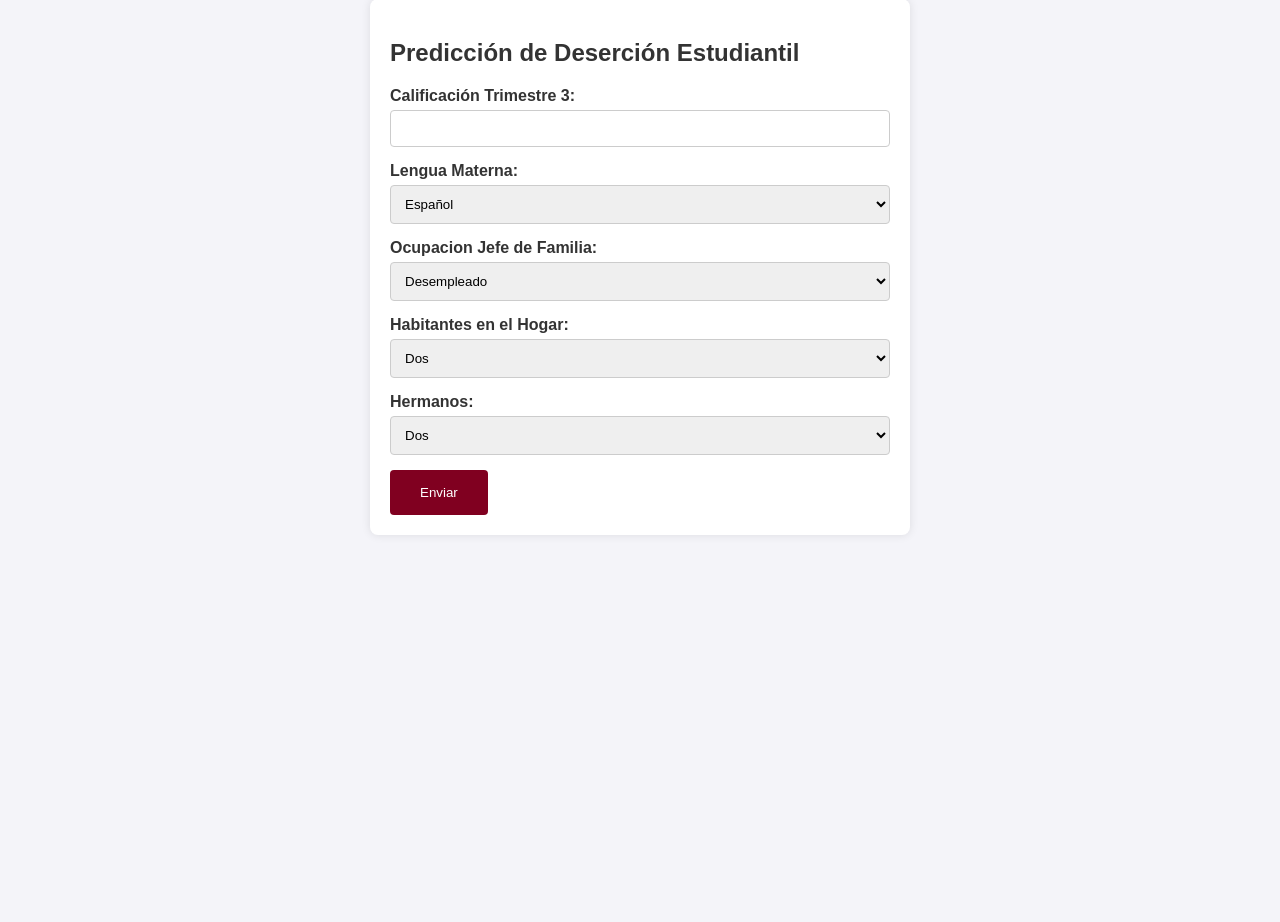
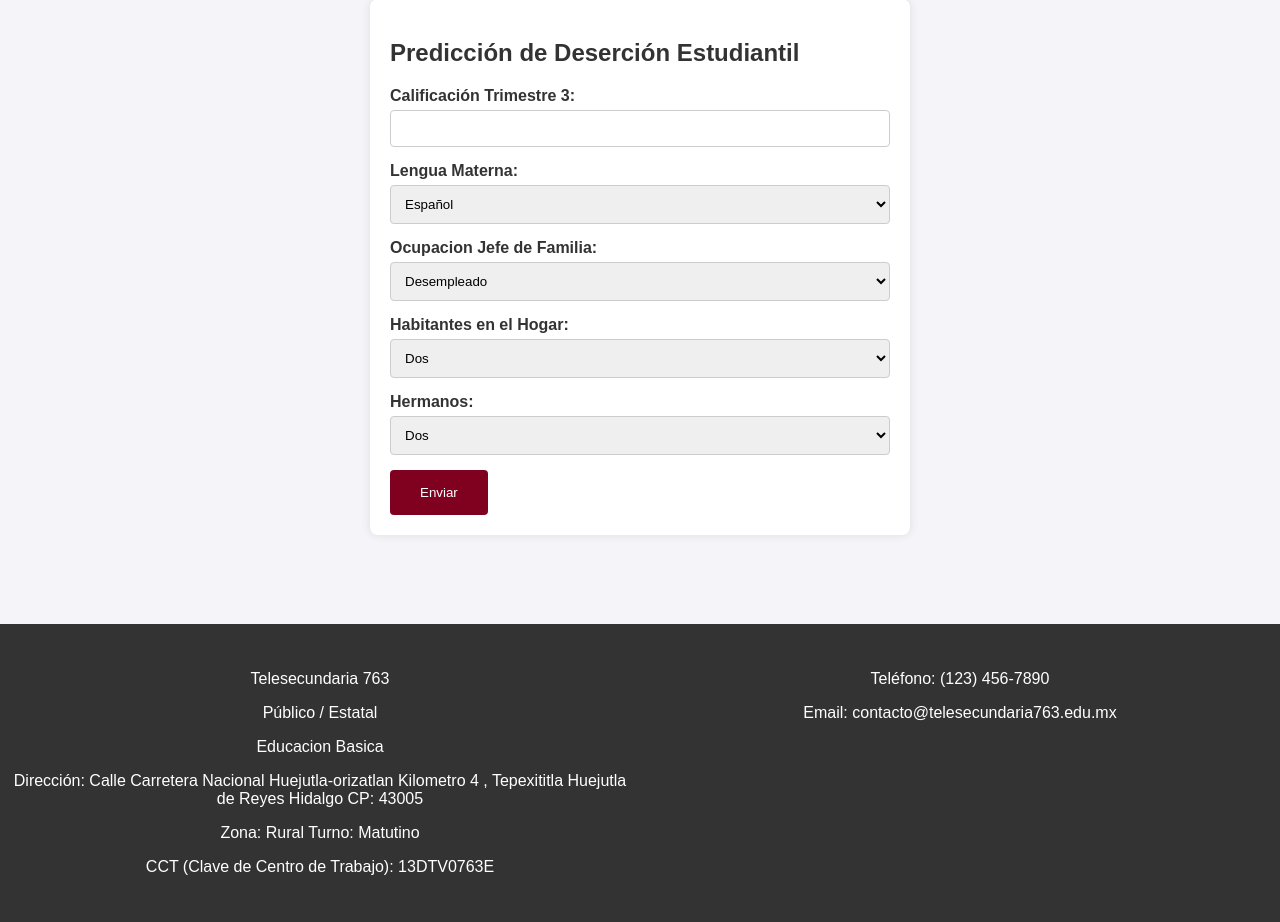
Before and after one commit to eduardo539/desercion_telesecundaria763, a Flask app: page / in a window 1280 px wide. Shown: the part 111-1033 px from the top of the page. Before the commit the page ends 626 px from the top, so only its background shows below. Run offline with Flask 3, Linux system fonts and the light colour scheme; parts of the project's set-up code (start-up, migrations or seed data) failed here and were passed over.

Commit message:
codigo modificado

```diff
--- a/templates/index.html
+++ b/templates/index.html
@@ -13,18 +13,17 @@
             flex-direction: column;
             align-items: center;
             margin: 0;
-            padding: 0; /* Elimina el padding para el body */
+            padding: 0;
         }
         header {
             width: 100%;
             display: flex;
             align-items: center;
             padding: 20px;
-            background-color: #800020; /* Color guinda */
+            background-color: #800020;
             color: white;
             box-shadow: 0 2px 4px rgba(0, 0, 0, 0.1);
             flex-wrap: wrap;
-            margin: 0; /* Elimina el margen para el header */
         }
         header img {
             height: 50px;
@@ -72,6 +71,37 @@
             font-size: 1.2em;
             color: #333;
         }
+        .resultado-caja {
+            padding: 10px;
+            border-radius: 4px;
+            margin-top: 20px;
+            text-align: center;
+            font-weight: bold;
+        }
+        .resultado-si {
+            background-color: #9dfdb4;
+            color: white;
+        }
+        .resultado-no {
+            background-color: #f87b87;
+            color: white;
+        }
+        footer {
+            width: 100%;
+            background-color: #333;
+            color: white;
+            text-align: center;
+            padding: 20px;
+            margin-top: 50px;
+            display: flex;
+            justify-content: space-between;
+            flex-wrap: wrap;
+        }
+        footer div {
+            flex: 1;
+            padding: 10px;
+            min-width: 200px;
+        }
         @media (max-width: 600px) {
             header {
                 justify-content: center;
@@ -106,10 +136,17 @@
             })
             .then(response => response.json())
             .then(data => {
+                const resultadoElement = document.getElementById('resultado');
+                resultadoElement.className = '';
                 if (data.error) {
-                    document.getElementById('resultado').innerText = 'Error: ' + data.error;
+                    resultadoElement.innerText = 'Error: ' + data.error;
                 } else {
-                    document.getElementById('resultado').innerText = 'Candidato a darse de baja?: ' + data.probabilidad_desercion;
+                    resultadoElement.innerText = 'Candidato a darse de baja?: ' + data.probabilidad_desercion;
+                    if (data.probabilidad_desercion === 'Si') {
+                        resultadoElement.classList.add('resultado-caja', 'resultado-si');
+                    } else {
+                        resultadoElement.classList.add('resultado-caja', 'resultado-no');
+                    }
                 }
             })
             .catch(error => {
@@ -167,5 +204,19 @@
         <input type="submit" value="Enviar">
     </form>
     <p id="resultado"></p>
+    <footer>
+        <div>
+            <p>Telesecundaria 763</p>
+            <p>Público / Estatal</p>
+            <p>Educacion Basica</p>
+            <p>Dirección: Calle Carretera Nacional Huejutla-orizatlan Kilometro 4 , Tepexititla Huejutla de Reyes Hidalgo CP: 43005</p>
+            <p>Zona: Rural     Turno: Matutino</p>
+            <p>CCT (Clave de Centro de Trabajo): 13DTV0763E</p>
+        </div>
+        <div>
+            <p>Teléfono: (123) 456-7890</p>
+            <p>Email: contacto@telesecundaria763.edu.mx</p>
+        </div>
+    </footer>
 </body>
 </html>
```
